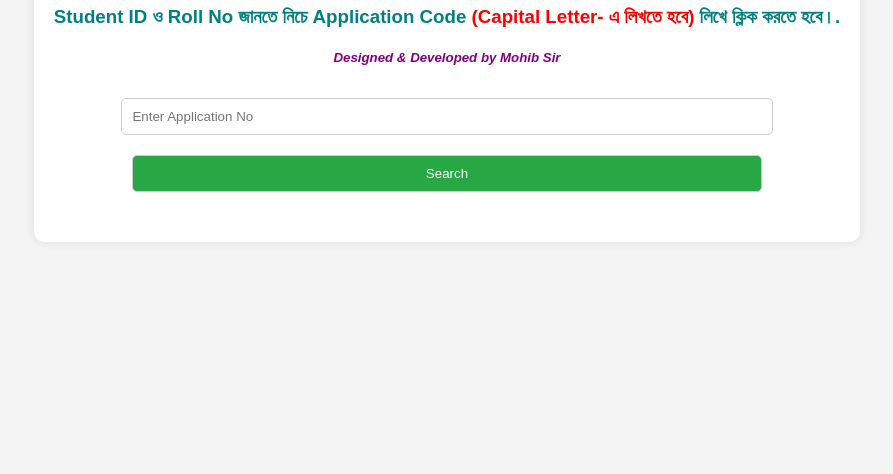
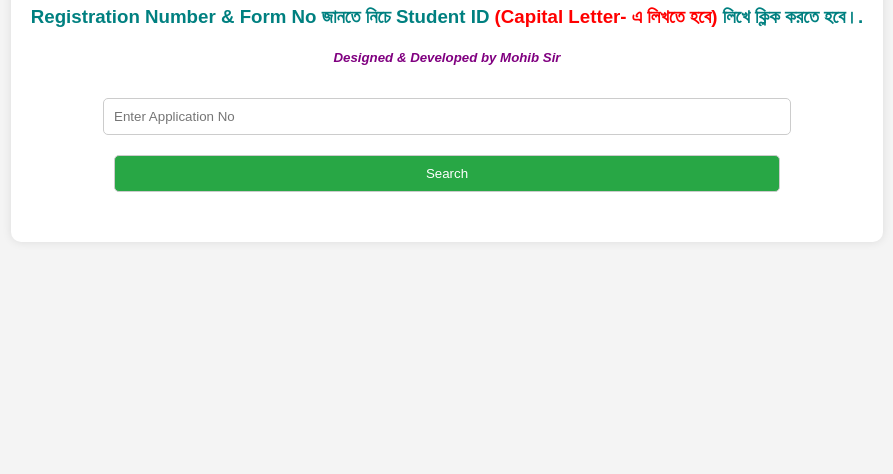
Before and after one commit to MohibSir/BMV-Roll-Search-2024-25, a plain HTML site: page index.html in a window 1280 px wide. Shown: the part 326-800 px from the top of the page, without its empty margins (193-1086 px from the left). Drawn offline with Linux system fonts and the light colour scheme; no server answers.

Commit message:
Update index.html

```diff
--- a/index.html
+++ b/index.html
@@ -9,7 +9,7 @@
 <body>
     <div class="container">
         <h1>BHANGAR MAHAVIDYALAYA</h1>
-        <h3>Student ID ও Roll No জানতে নিচে Application Code <font color="Red"> (Capital Letter- এ লিখতে হবে) </font> লিখে ক্লিক করতে হবে।.</h3>
+        <h3> Registration Number & Form No জানতে নিচে Student ID <font color="Red"> (Capital Letter- এ লিখতে হবে) </font> লিখে ক্লিক করতে হবে।.</h3>
         <h5><i>Designed & Developed by Mohib Sir</i></h5>
         <input type="text" id="searchInput" placeholder="Enter Application No">
         <button onclick="searchData()">Search</button>
```
